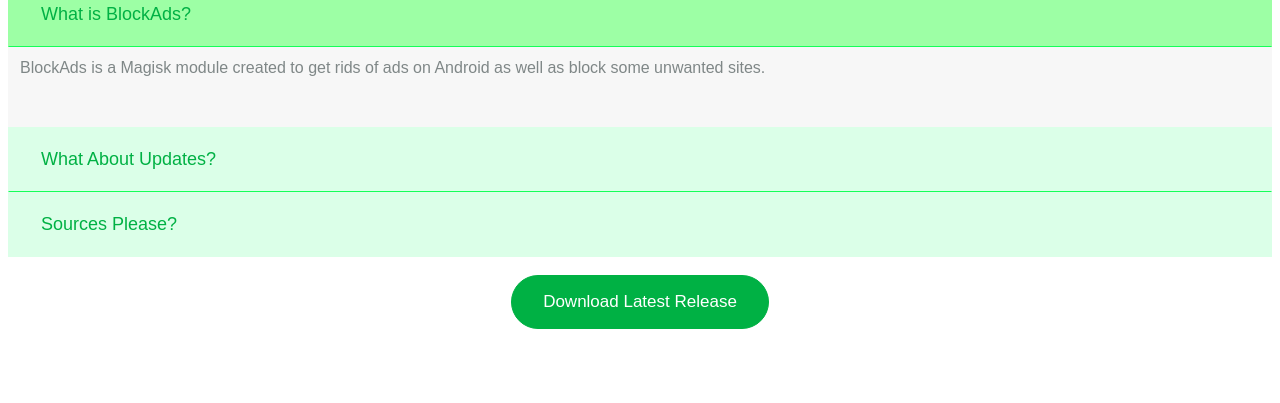
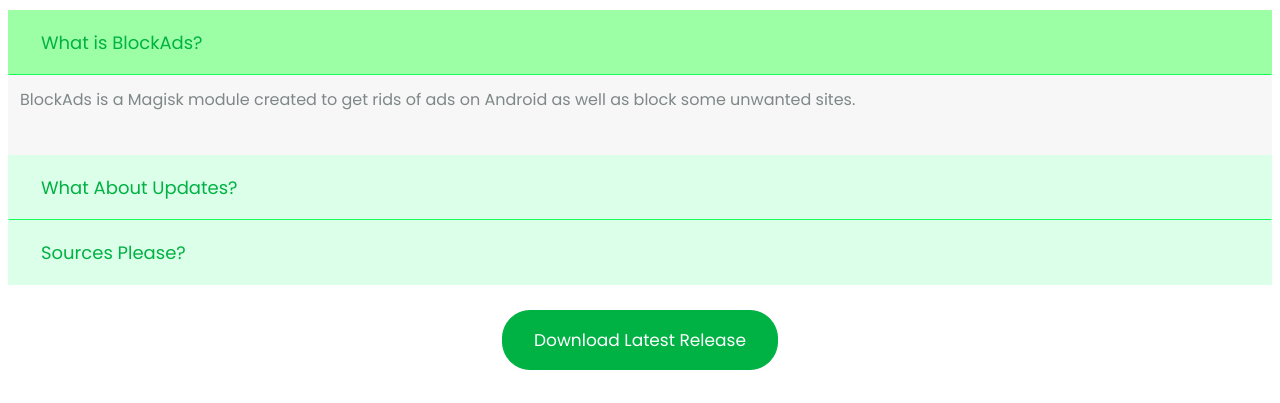
Before and after one commit to pantsufan/Magisk-Ad-Blocking-Module, a plain HTML site: page index.html in a window 1280 px wide. Shown: the part 454-857 px from the top of the page. Before the commit the page ends 809 px from the top, so only its background shows below. Drawn offline with Linux system fonts and the light colour scheme.

Commit message:
Change font

```diff
--- a/index.html
+++ b/index.html
@@ -6,6 +6,7 @@
     <link rel="icon" href="data:,">
     <meta name="viewport" content="width=device-width, initial-scale=1.0">
     <title>BlockAds</title>
+    <link href="https://fonts.googleapis.com/css2?family=Poppins:ital,wght@0,100;0,200;0,300;0,400;0,500;0,600;0,700;0,800;0,900;1,100;1,200;1,300;1,400;1,500;1,600;1,700;1,800;1,900&display=swap" rel="stylesheet">
     <link rel="stylesheet" href="style.css">
 </head>
 <body>
--- a/style.css
+++ b/style.css
@@ -1,3 +1,7 @@
+body, html {
+  font-family: "Poppins", Arial, sans-serif;
+}
+
 .myButton {
   background-color: #00b144;
   border-radius: 28px;
@@ -5,7 +9,7 @@
   display: inline-block;
   cursor: pointer;
   color: #ffffff;
-  font-family: Arial;
+  font-family: "Poppins", Arial, sans-serif;
   font-size: 17px;
   padding: 16px 31px;
   text-decoration: none;
@@ -24,7 +28,7 @@
 .accordion {
   box-sizing: border-box;
   display: flex;
-  font-family: Arial, Helvetica, sans-serif;
+  font-family: "Poppins", Arial, sans-serif;
   overflow: hidden;
   width: 100%;
 }
```
